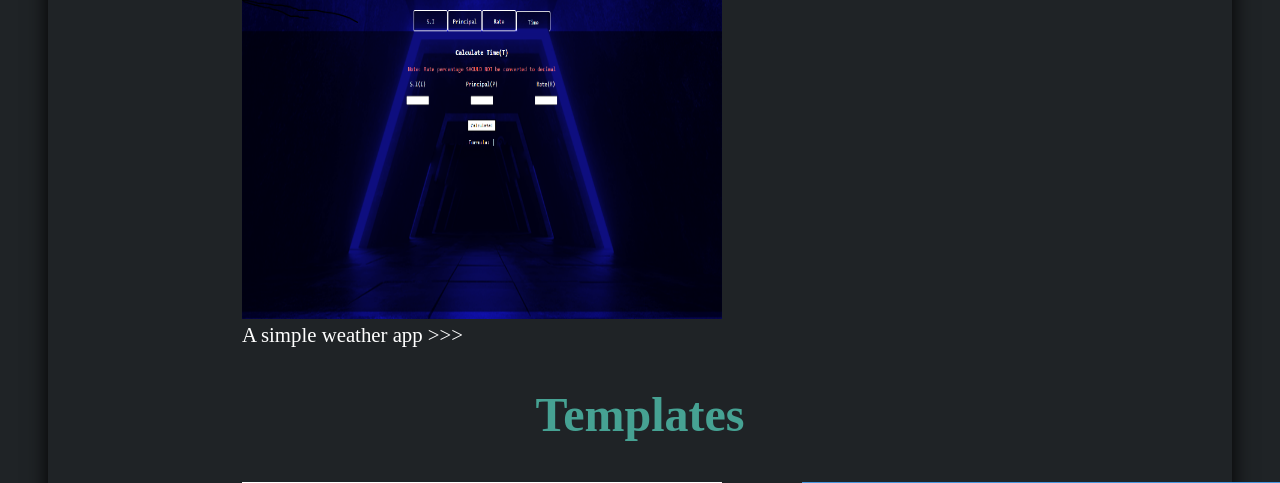
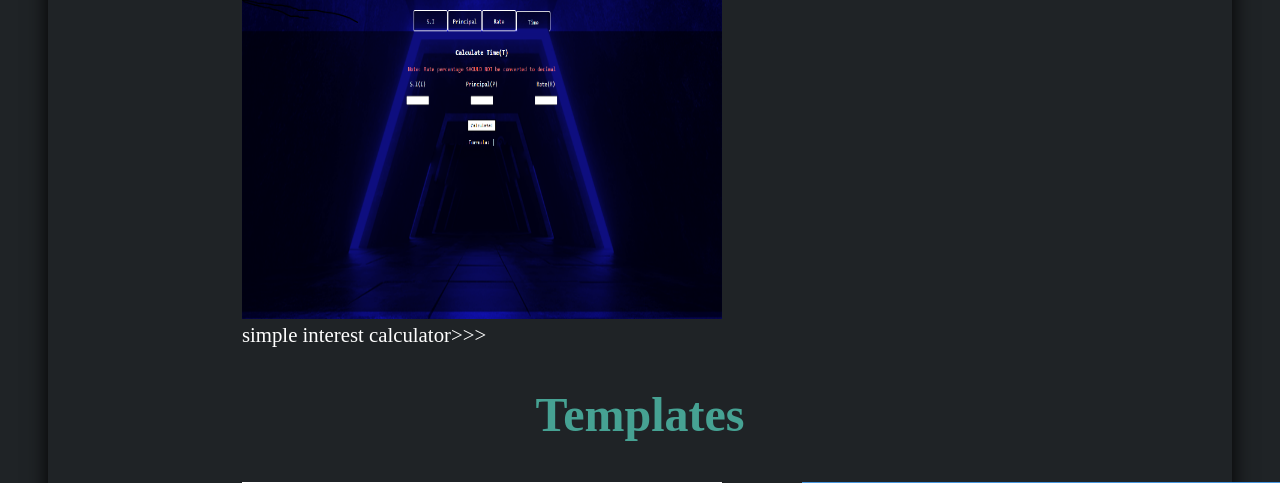
Before and after one commit to GideonDeon/Deonportfolio, a Django app: page /my_work/ in a window 1280 px wide; the page is wider, and only the part inside the window is pictured. Shown: the part 1210-1693 px from the top of that part. Run offline with Django 4.2, Linux system fonts and the light colour scheme.

Commit message:
new update

```diff
--- a/myport/templates/myport/myWork.html
+++ b/myport/templates/myport/myWork.html
@@ -561,7 +561,7 @@
 				</div>
 				<div>
 					<img src="/static/images/interest.png" alt="s.i_app">
-					<a href="https://deon-simpleinterest-calculator.netlify.app/" target="_blank">A simple weather app >>></a>
+					<a href="https://deon-simpleinterest-calculator.netlify.app/" target="_blank">simple interest calculator>>></a>
 				</div>
 			</div>
 			<h2>Templates</h2>
```
